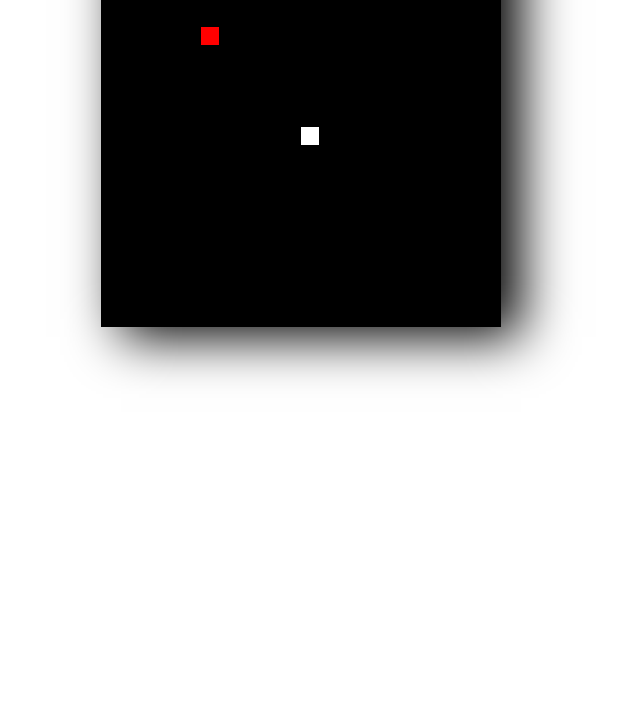
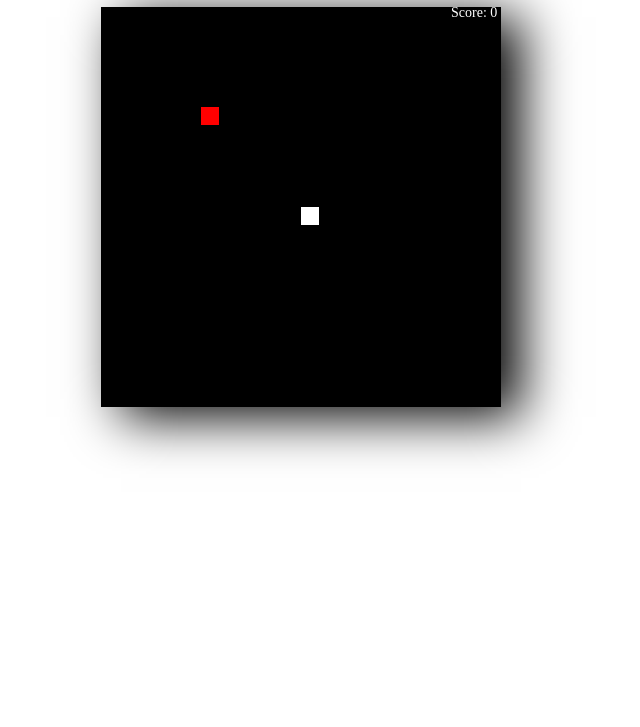
Before and after one commit to kim5981/snake-practice, a plain HTML site: page index.html in a window 1280 px wide. Shown: the part 73-800 px from the top of the page, without its empty margins (339-979 px from the left). Drawn offline with Linux system fonts and the light colour scheme.

Commit message:
debug move + add score

```diff
--- a/index.html
+++ b/index.html
@@ -22,7 +22,9 @@
     </style>
 </head>
 <body>
+    <h1>Score: </h1>
     <canvas id="snake-game" width="400" height="400"/>
+
     <script src="index.js"></script>
 
 </body>
--- a/index.js
+++ b/index.js
@@ -3,40 +3,76 @@ const canvas = document.querySelector("#snake-game")
 // canvas 2d context -- drawn in 2d space
 const ctx = canvas.getContext("2d")
 
+
+class snakeBit{
+    constructor(x, y){
+        this.x = x
+        this.y = y
+    }
+}
+
 // starts at (20, 20)
 let speed = 7
 let tileCount = 20
+
 let tileSize = 18
-let x = 10
-let y = 10
+let headX = 10
+let headY = 10
+
+//snake body array
+const snakeBits = []
+let tailLength = 2
+
+let xSpeed = 0
+let ySpeed = 0
+
+
+let appleX = 5
+let appleY = 5
+
+let score = 0
 
 function drawGame(){
 
+    moveSnake()
+
+    // game over
+
     clearScreen()
     drawSnake()
-    moveSnake()
     drawApple()
+
     checkCollision()
-    // let speed = 7
-    // setTimeout(drawGame, 1000/speed) // update screen 7x a second
+    setScore()
+    setTimeout(drawGame, 1000/speed) // update screen 7x a second
 
 }
 
 
 function drawSnake(){
     ctx.fillStyle = "white"
-    ctx.fillRect(x * tileCount, y * tileCount, tileSize, tileSize)
+
+    for(let i=0; i < snakeBits.length; i++){
+        let bit = snakeBits[i]
+        ctx.fillRect(bit.x * tileCount, bit.y * tileCount, tileSize, tileSize)
+    }
+        snakeBits.push(new snakeBit(headX, headY))
 }
 
-const snakeBits = []
-let tailLength = 2
+
 
 function checkCollision(){
-    if(appleX == x && appleY == y){
+    if(appleX == headX && appleY == headY){
         appleX = Math.floor(Math.random() * tileCount)
         appleY = Math.floor(Math.random() * tileCount)
         tailLength++
     }
+}
+
+function setScore(){
+    ctx.fillStyle = "white"
+    ctx.font = "14px verdena"
+    ctx.fillText("Score: " + score, canvas.clientWidth-50, 10)
 }
 
 function clearScreen(){ // fill with black
@@ -45,8 +81,7 @@ function clearScreen(){ // fill with black
 }
 
 // change snake direction
-let xSpeed = 0
-let ySpeed = 0
+
 
 document.body.addEventListener("keydown", keydown)
 
@@ -85,15 +120,13 @@ function keydown(e){
 }
 
 function moveSnake(){
-    x = x + xSpeed
-    y = y + ySpeed
+    headX = headX + xSpeed
+    headY = headY + ySpeed
 }
 
 
 // apple variables
 
-let appleX = 5
-let appleY = 5
 
 function drawApple(){
     ctx.fillStyle = "red"
```
